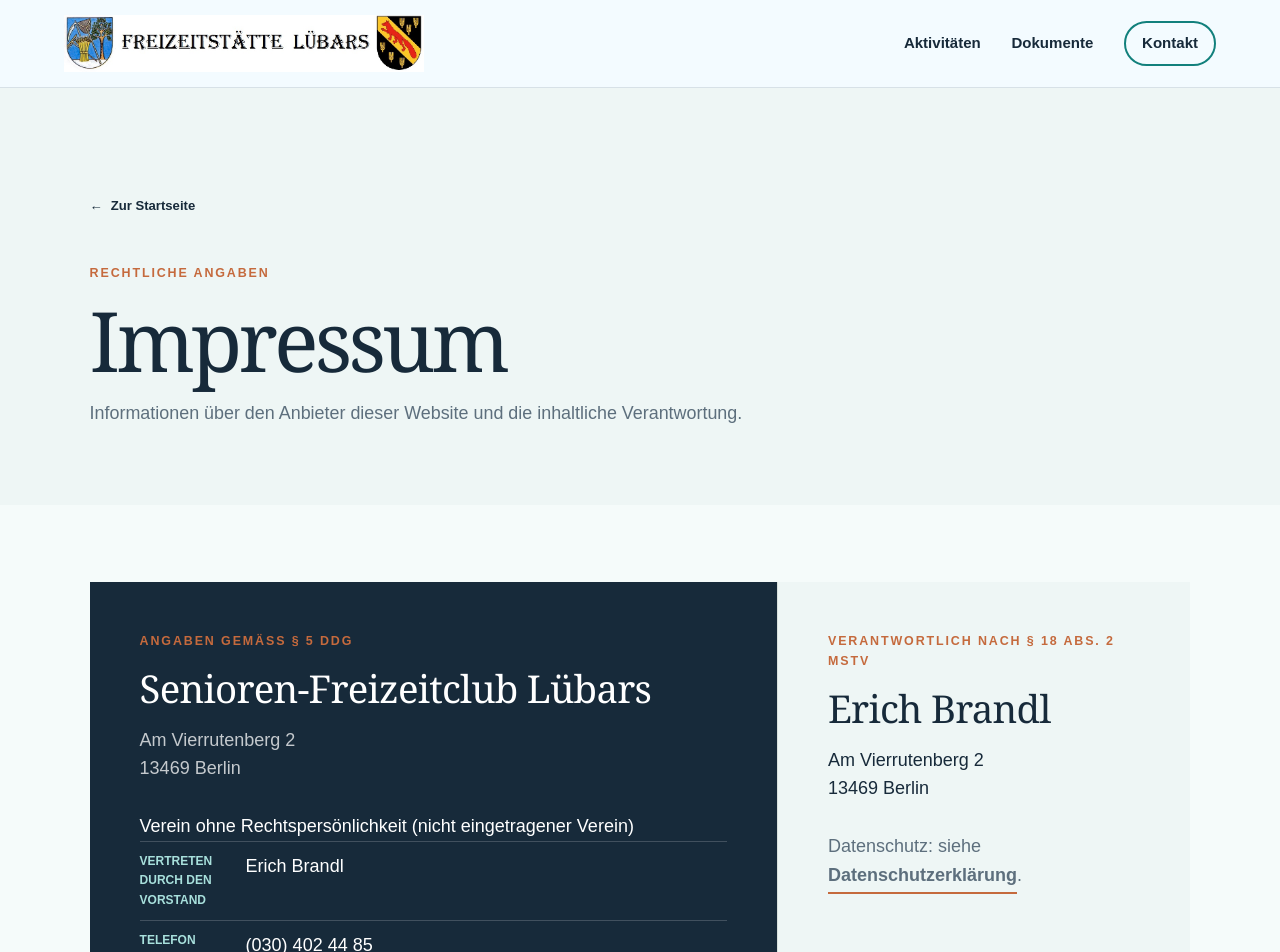
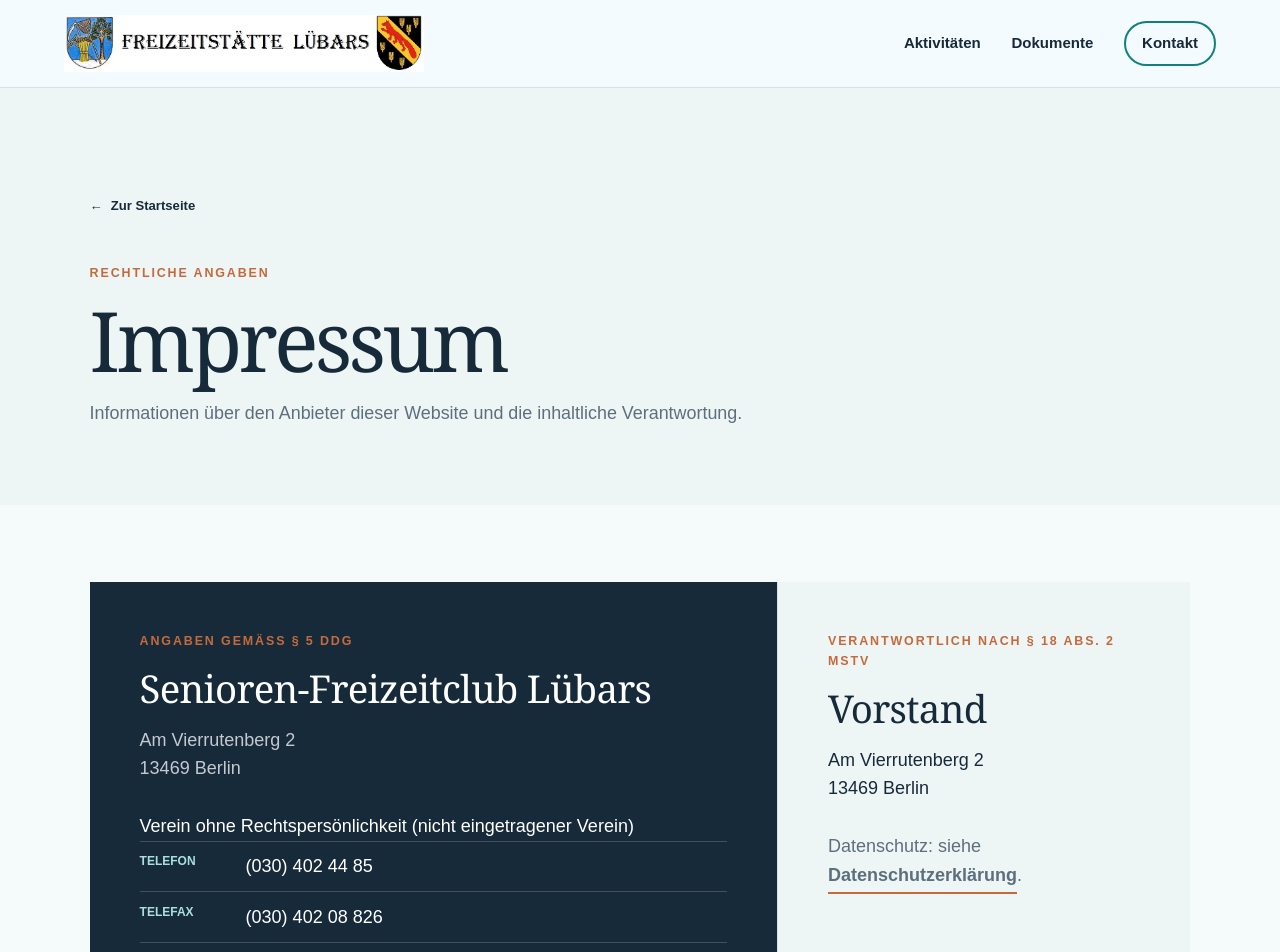
Before and after one commit to eb58/senioren-luebars.berlin, a Next.js app: page /impressum in a window 1280 px wide. Shown: the top 952 px of the page. Built offline with nearby package versions, Linux system fonts and the light colour scheme.

Commit message:
Vorstandsangabe im Impressum anpassen

```diff
--- a/app/impressum/page.tsx
+++ b/app/impressum/page.tsx
@@ -31,7 +31,6 @@ const ImpressumPage = () => (
           <address>Am Vierrutenberg 2<br />13469 Berlin</address>
           <p>Verein ohne Rechtspersönlichkeit (nicht eingetragener Verein)</p>
           <dl>
-            <div><dt>Vertreten durch den Vorstand</dt><dd>Erich Brandl</dd></div>
             <div><dt>Telefon</dt><dd><a href="tel:+49304024485">(030) 402 44 85</a></dd></div>
             <div><dt>Telefax</dt><dd>(030) 402 08 826</dd></div>
             <div><dt>E-Mail</dt><dd><a href="mailto:vorstand@senioren-luebars.berlin">vorstand@senioren-luebars.berlin</a></dd></div>
@@ -40,7 +39,7 @@ const ImpressumPage = () => (
 
         <section className="legal-section legal-responsibility">
           <p className="eyebrow">Verantwortlich nach § 18 Abs. 2 MStV</p>
-          <h2>Erich Brandl</h2>
+          <h2>Vorstand</h2>
           <address>Am Vierrutenberg 2<br />13469 Berlin</address>
           <p>Datenschutz: siehe <Link className="text-link" href="/datenschutz">Datenschutzerklärung</Link>.</p>
         </section>
```
